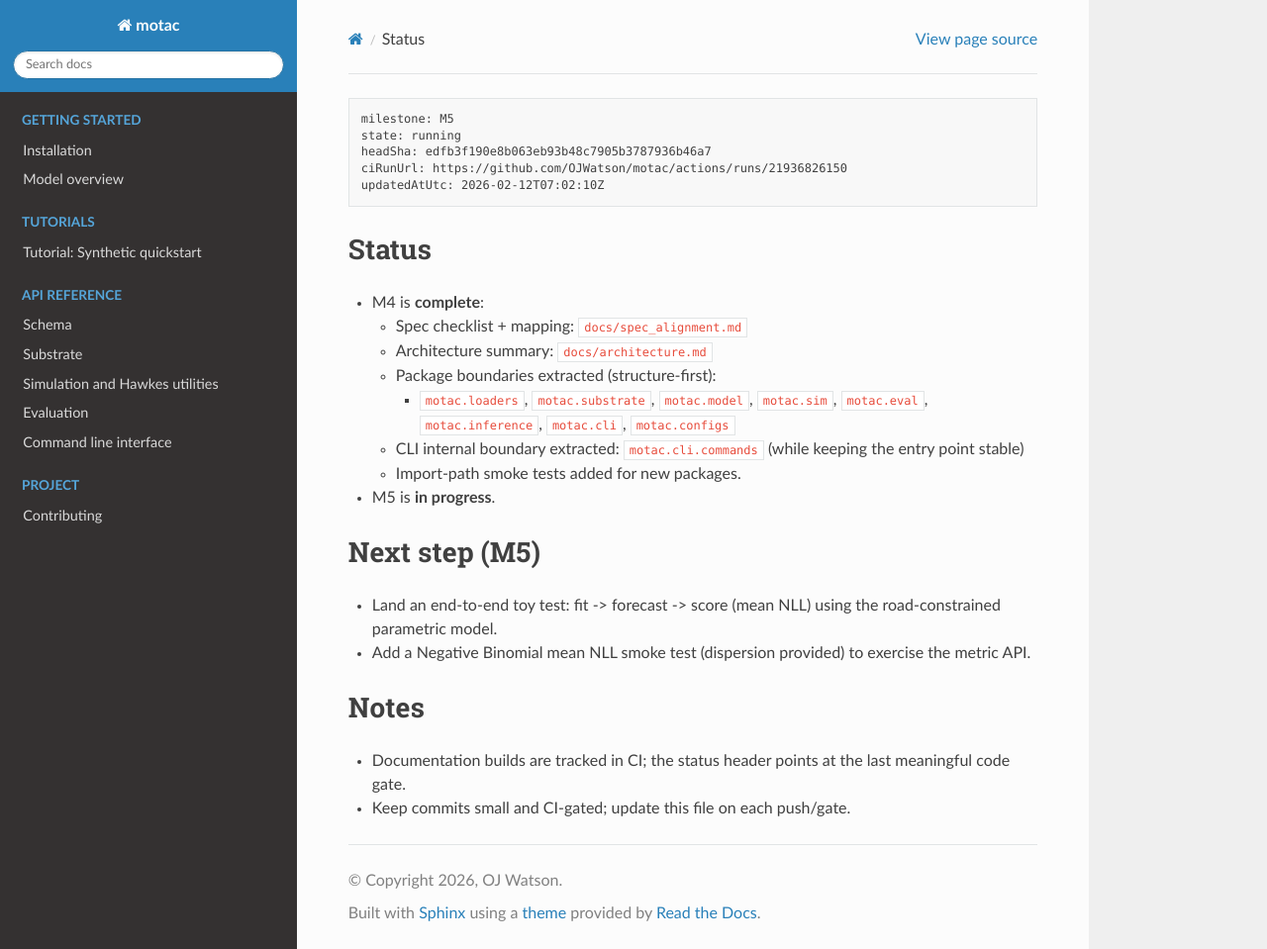
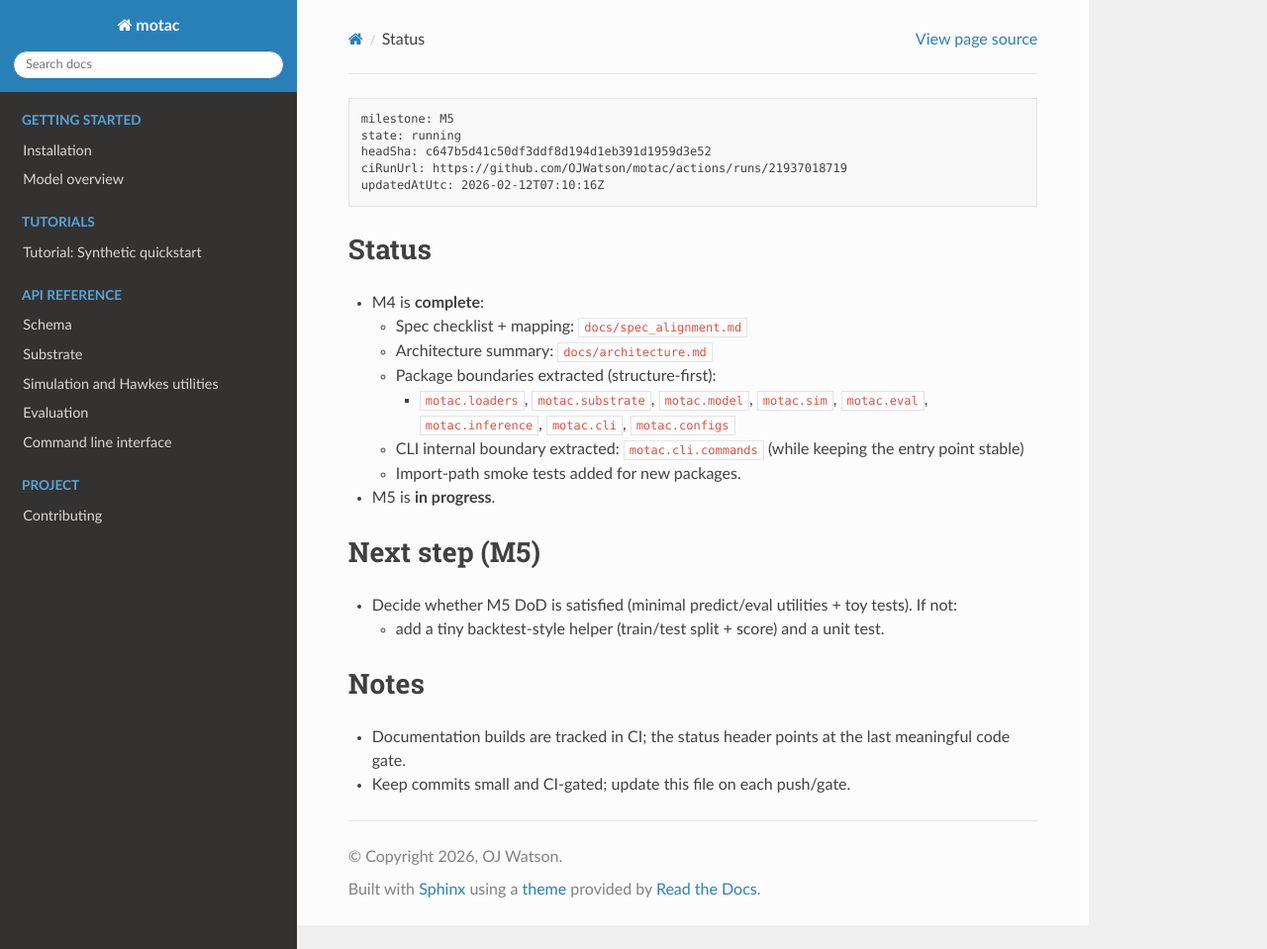
Before and after one commit to OJWatson/motac, a Sphinx documentation site: the page built from docs/STATUS.md, in a window 1280 px wide and 959 px high. Shown: the whole window at 99% size. Built offline with Sphinx 7.4.7 and the Read the Docs theme 3.1.0, drawn with Linux system fonts in a browser that asks for light colours.

Commit message:
Docs: update status for M5 end-to-end toy eval gate

````diff
--- a/docs/STATUS.md
+++ b/docs/STATUS.md
@@ -1,9 +1,9 @@
 ```pm-status
 milestone: M5
 state: running
-headSha: edfb3f190e8b063eb93b48c7905b3787936b46a7
-ciRunUrl: https://github.com/OJWatson/motac/actions/runs/21936826150
-updatedAtUtc: 2026-02-12T07:02:10Z
+headSha: c647b5d41c50df3ddf8d194d1eb391d1959d3e52
+ciRunUrl: https://github.com/OJWatson/motac/actions/runs/21937018719
+updatedAtUtc: 2026-02-12T07:10:16Z
 ```
 
 ## Status
@@ -18,8 +18,8 @@ updatedAtUtc: 2026-02-12T07:02:10Z
 - M5 is **in progress**.
 
 ## Next step (M5)
-- Land an end-to-end toy test: fit -> forecast -> score (mean NLL) using the road-constrained parametric model.
-- Add a Negative Binomial mean NLL smoke test (dispersion provided) to exercise the metric API.
+- Decide whether M5 DoD is satisfied (minimal predict/eval utilities + toy tests). If not:
+  - add a tiny backtest-style helper (train/test split + score) and a unit test.
 
 ## Notes
 - Documentation builds are tracked in CI; the status header points at the last meaningful code gate.
````
